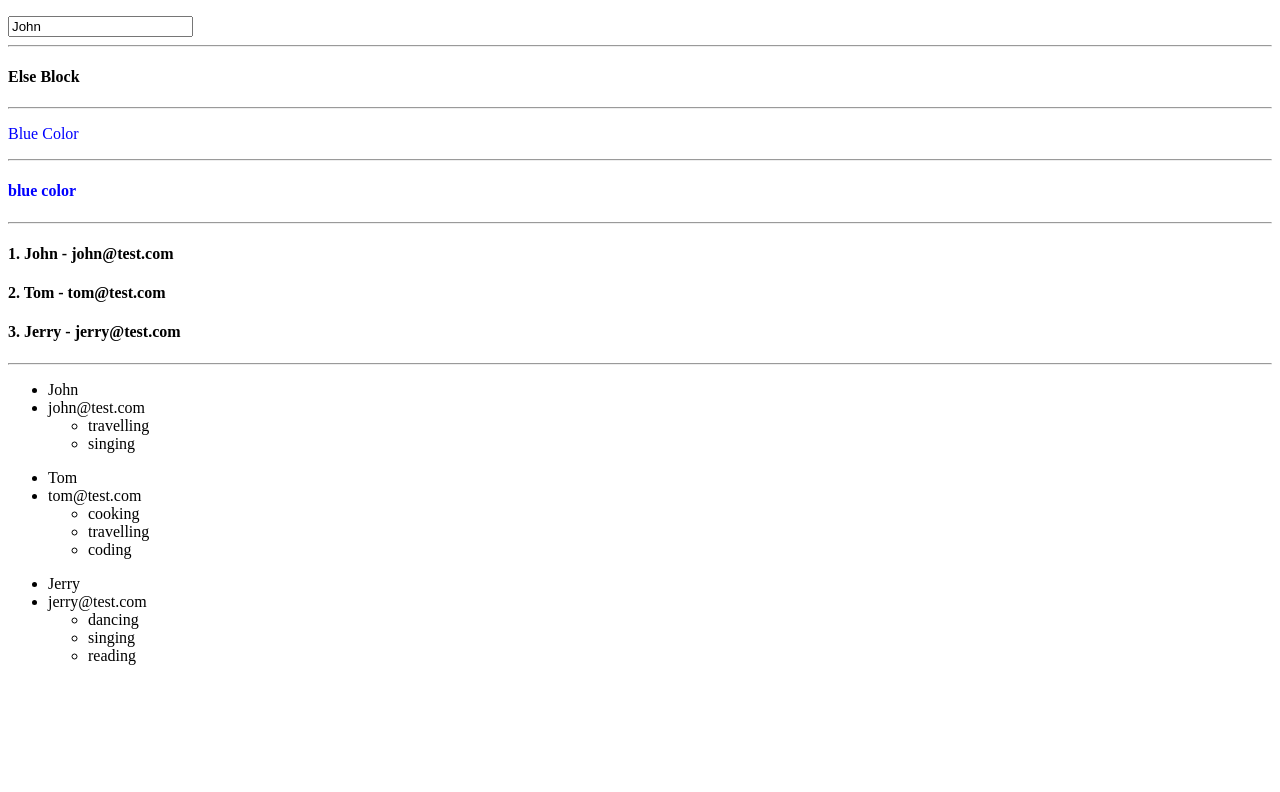
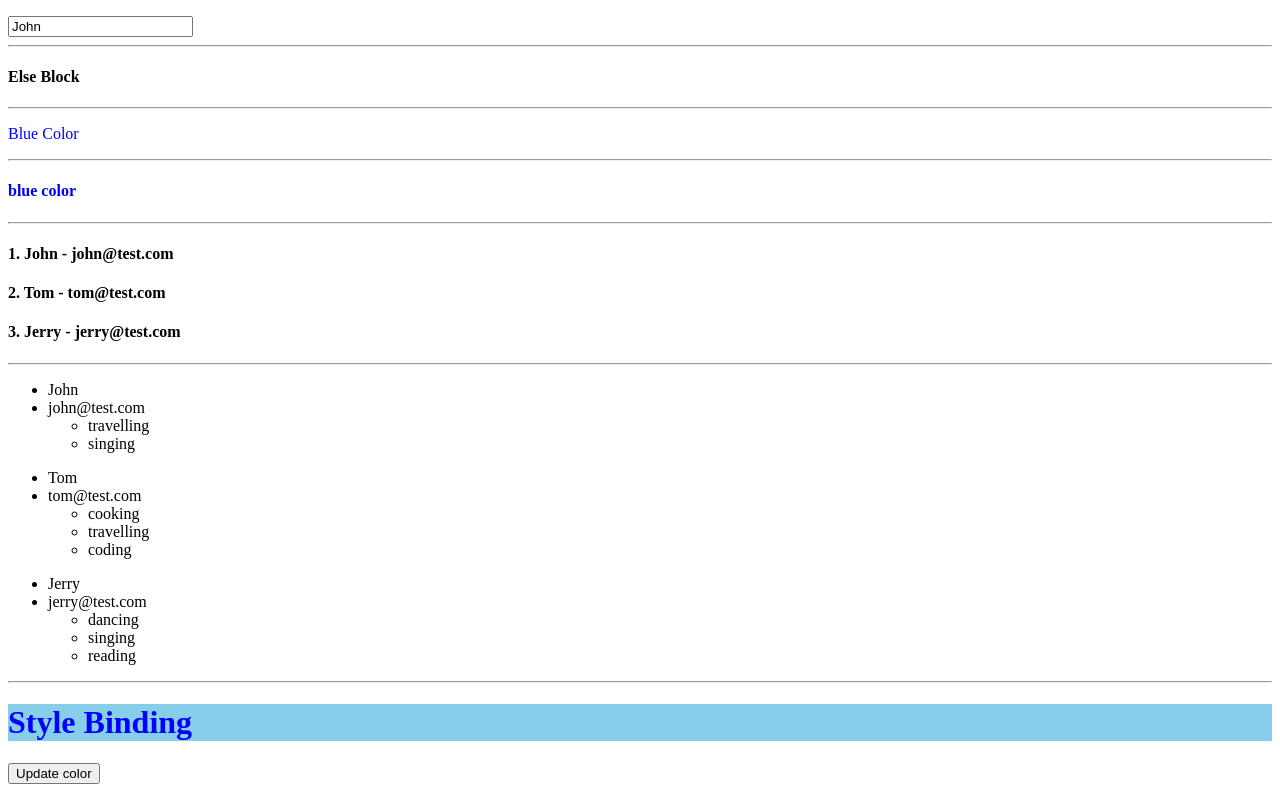
Before and after one commit to shwetakanekar/Angular-Training, an Angular app: page / in a window 1280 px wide. Shown: the part 611-1403 px from the top of the page. Before the commit the page ends 1292 px from the top, so only its background shows below. Built offline with nearby package versions, Linux system fonts and the light colour scheme.

Commit message:
Tutorial-20: Style Binding

```diff
--- a/src/app/app.component.html
+++ b/src/app/app.component.html
@@ -100,3 +100,8 @@
     <li>{{ hobby }}</li>
   </ul>
 </ul>
+
+<hr />
+<!-- Style Binding -->
+<h1 [style.color]="color" [style.backgroundColor]="bgColor">Style Binding</h1>
+<button (click)="updateColor()">Update color</button>
--- a/src/app/app.component.ts
+++ b/src/app/app.component.ts
@@ -12,6 +12,7 @@
   disable = false;
   show = false;
   color = 'blue';
+  bgColor = 'skyblue';
   users = [
     {
       id: 1,
@@ -44,4 +45,9 @@
   updateCount(operation: string) {
     operation === 'plus' ? this.counter++ : this.counter--;
   }
+
+  updateColor() {
+    this.color = 'green';
+    this.bgColor = 'orange';
+  }
 }
```
